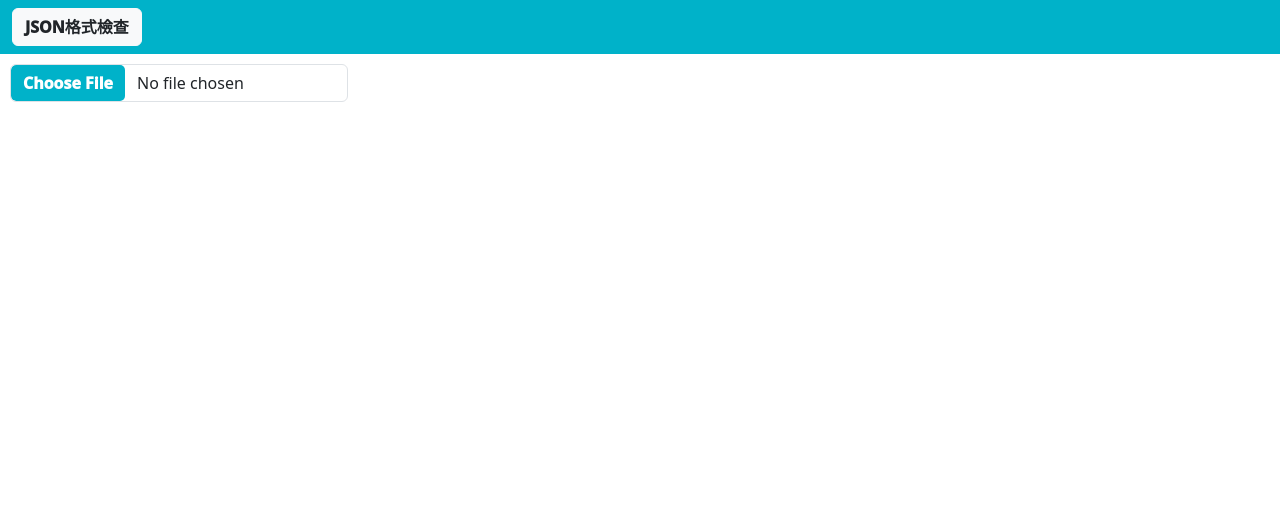
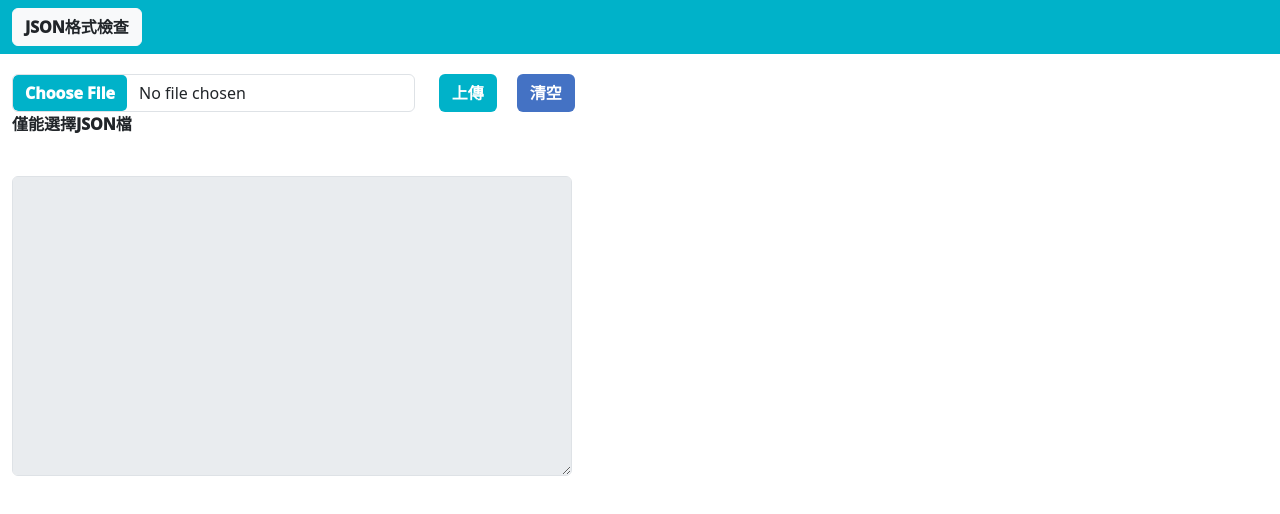
Before and after one commit to Dggrdg/CmsFront, a Vue app: page / in a window 1280 px wide. Shown: the top 514 px of the page. Built offline with nearby package versions, Linux system fonts and the light colour scheme.

Commit message:
20250916

```diff
--- a/src/css/global.css
+++ b/src/css/global.css
@@ -1,7 +1,9 @@
 #routerView {
     display: flex;
-    padding: 10px;
+    padding: 20px 0px;
 }
+
+/* Header css */
 
 .navbar {
     background-color: #00b2c9;
@@ -10,6 +12,8 @@
 #header .navbar .container-fluid .btn {
     font-weight: 1000;
 }
+
+/* JsonCheck css */
 
 input[type="file"]::file-selector-button {
     background-color: #00b2c9;
@@ -20,3 +24,24 @@ input[type="file"]::file-selector-button {
     border-radius: 5px;
     cursor: pointer;
 }
+
+#jsonCheck textarea {
+    width: 560px;
+    height: 300px;
+}
+
+#jsonCheck .uploadbtn {
+    background-color: #00b2c9;
+    color: #ffff;
+    font-weight: 1000;
+}
+
+#jsonCheck .clearbtn {
+    background-color: #4472c4;
+    color: #ffff;
+    font-weight: 1000;
+}
+
+#jsonCheck .hint{
+    font-weight: 1000;
+}
--- a/src/view/JsonCheck.vue
+++ b/src/view/JsonCheck.vue
@@ -1,16 +1,37 @@
 <template>
-  <div id="jsonCheck">
-    <input
-      type="file"
-      class="form-control fileSelect"
-      placeholder="Username"
-      aria-label="Username"
-      aria-describedby="basic-addon1"
-      @click="selectFile"
-    />
+  <div id="jsonCheck" class="container-fluid">
+    <div class="row">
+      <div class="col-4">
+        <input
+          type="file"
+          class="form-control col-4"
+          aria-describedby="basic-addon1"
+          @change="selectFile"
+        />
+      </div>
+      <div class="col-4" style="display: flex; gap: 20px">
+        <button type="button" class="btn uploadbtn">上傳</button>
+        <button type="button" class="btn clearbtn">清空</button>
+      </div>
+      <div class="col-12" style="display: flex; align-content: center">
+        <p class="hint">僅能選擇JSON檔</p>
+      </div>
+      <div class="col-5">
+        <textarea
+          disabled
+          class="form-control mt-4"
+          id="exampleFormControlTextarea1"
+          rows="3"
+        ></textarea>
+      </div>
+    </div>
   </div>
 </template>
 
 <script lang = "ts" setup>
+// import { ref } from "vue";
+
+// const file = ref();
+
 const selectFile = () => {};
 </script>
```
Lines whose indentation alone changed are shown as unchanged.
